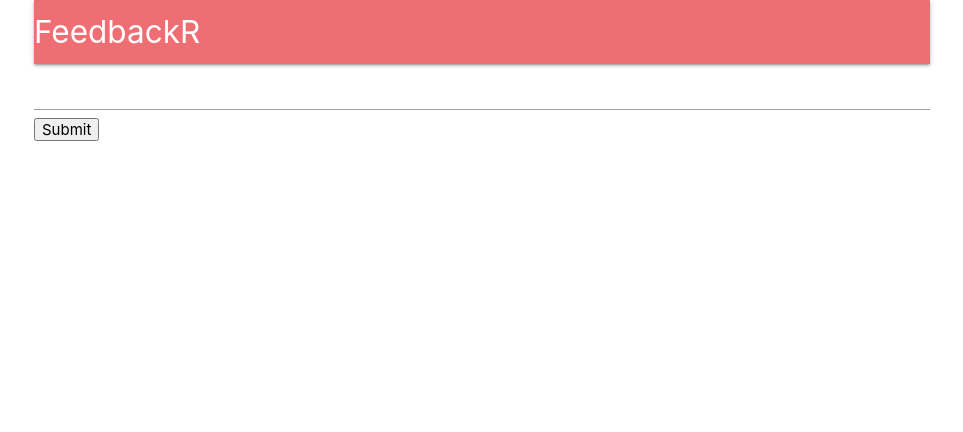
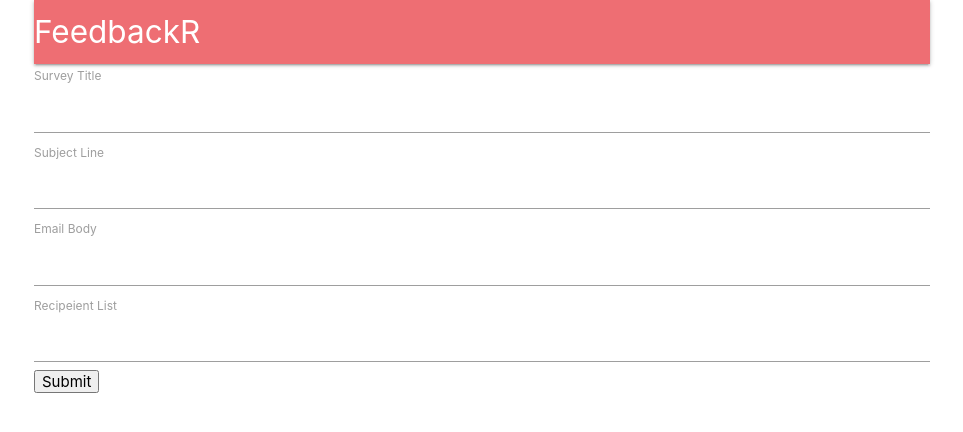
Before and after one commit to shashankkatte/feedbackr-mern, a React (Create React App) app in the folder client/: page /surveys/new in a window 1280 px wide. Shown: the top 432 px of the page, without its empty margins (158-1121 px from the left). Built offline with nearby package versions, Linux system fonts and the light colour scheme; no server answers.

Commit message:
ref : DRYing fields and showing from config

```diff
--- a/client/src/components/surveys/SurveyField.js
+++ b/client/src/components/surveys/SurveyField.js
@@ -1,8 +1,9 @@
 import React from 'react';
 
-export default ({ input }) => {
+export default ({ input, label }) => {
   return (
     <div>
+      <label>{label}</label>
       <input {...input} />
     </div>
   );
--- a/client/src/components/surveys/SurveyForm.js
+++ b/client/src/components/surveys/SurveyForm.js
@@ -1,14 +1,28 @@
+import _ from 'lodash';
 import React, { Component } from 'react';
 import { reduxForm, Field } from 'redux-form';
 import SurveyField from './SurveyField';
 
+const FIELDS = [
+  { label: 'Survey Title', name: 'title' },
+  { label: 'Subject Line', name: 'subject' },
+  { label: 'Email Body', name: 'body' },
+  { label: 'Recipeient List', name: 'emails' },
+];
+
 class SurveyForm extends Component {
   renderFields() {
-    return (
-      <div>
-        <Field type="text" name="title" component={SurveyField} />
-      </div>
-    );
+    return _.map(FIELDS, ({ label, name }) => {
+      return (
+        <Field
+          key={name}
+          component={SurveyField}
+          type="text"
+          label={label}
+          name={name}
+        />
+      );
+    });
   }
 
   render() {
```
